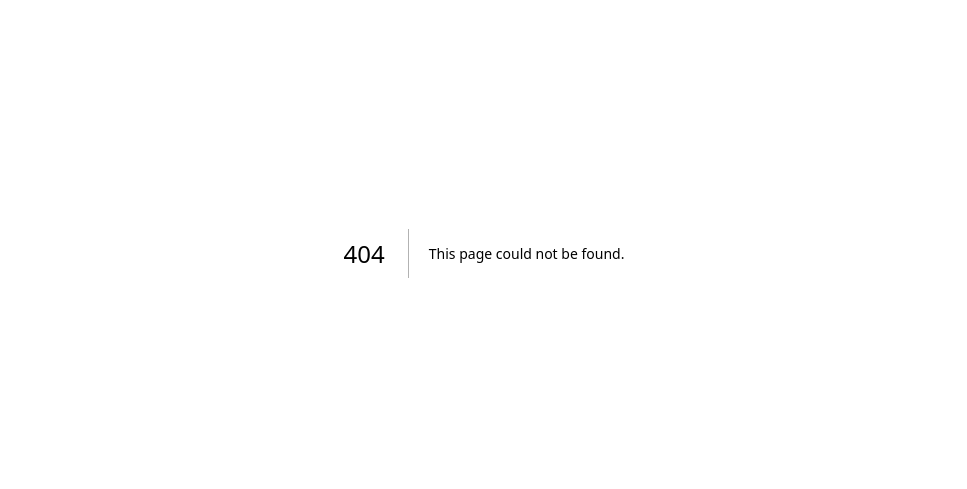
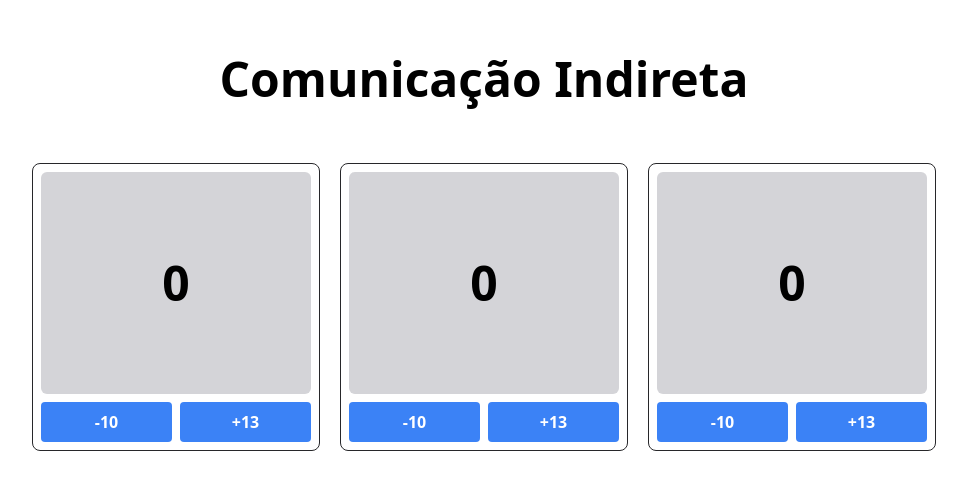
Before and after one commit to shenrique1970/app-inicial, a Next.js app: page /comunicacao/indireta in a window 1280 px wide. Before the commit this address had no page. Shown: the part 147-636 px from the top of the page, without its empty margins (156-1123 px from the left). Built offline with nearby package versions, Linux system fonts and the light colour scheme.

Commit message:
atualização

```diff
--- a/src/components/comunicacao/direta/Avo.tsx
+++ b/src/components/comunicacao/direta/Avo.tsx
@@ -15,14 +15,15 @@
             border border-gray
             bg-purple-500 text-white
         `}>
-            <div className="flex justify-center gap-2">
+            <div className="flex justify-center gap-2 text-2xl">
+                <span className="font-black">Avô</span>
                 <span>{props.nome}</span>
                 <span>{props.snome}</span>
             </div>
             <div className="flex gap-5">
-                <Pai />
-                <Pai />
-                <Pai />
+                <Pai nome="Sebastião" snome={props.snome}/>
+                <Pai nome="Mauro" snome={props.snome}/>
+                <Pai nome="Luis" snome={props.snome} />
             </div>
 
         </div>
--- a/src/components/comunicacao/direta/Filho.tsx
+++ b/src/components/comunicacao/direta/Filho.tsx
@@ -1,9 +1,20 @@
-export default function Filho() {
+interface FilhoProps {
+    nome: String
+    snome: string
+}
+
+export default function Filho(props: FilhoProps) {
+
     return (
         <div className={`
             flex justify-center items-center
             bg-green-500 rounded-md p-5 border border-white
         `}>
+            <div className="flex justify-center gap-2 text-2xl">
+                <span className="font-black">Filho</span>
+                <span>{props.nome}</span>
+                <span>{props.snome}</span>
+            </div>
 
         </div>
     )
--- a/src/components/comunicacao/direta/Pai.tsx
+++ b/src/components/comunicacao/direta/Pai.tsx
@@ -1,14 +1,24 @@
 import Filho from "./Filho";
 
-export default function Pai() {
+interface PaiProps {
+    nome: String
+    snome: string
+}
+
+export default function Pai(props: PaiProps) {
     return (
         <div className={`
-            flex gap-5
+            flex flex-col gap-5
             bg-blue-500 text-white border border-white
             rounded-md p-5
         `}>
-            <Filho />
-            <Filho />
+            <div className="flex justify-center gap-2 text-2xl">
+                <span className="font-black">Pai</span>
+                <span>{props.nome}</span>
+                <span>{props.snome}</span>
+            </div>
+            <Filho nome="Maria" snome={props.snome} />
+            <Filho nome="Rose" snome={props.snome} />
         </div>
     )
 }
--- /dev/null
+++ b/src/components/comunicacao/indireta/Botoes.tsx
@@ -0,0 +1,17 @@
+interface BotoesProps {
+    inc: (valor: number) => void
+    dec: (valor: number) => void
+}
+
+export default function Botoes(props: BotoesProps) {
+    return (
+        <div className="flex justify-between pt-2 gap-2">
+            <button className="botao flex-1" onClick={() => props.dec(10)}>
+                -10
+            </button>
+            <button className="botao flex-1" onClick={() => props.inc(13)}>
+                +13
+            </button>
+        </div>
+    )
+}
--- /dev/null
+++ b/src/components/comunicacao/indireta/Contador.tsx
@@ -0,0 +1,27 @@
+import { useState } from 'react'
+import Botoes from './Botoes'
+import Display from './Display'
+
+export default function Contador() {
+    const [num, setNum] = useState<number>(0)
+
+    function incrementar(valor: number) {
+        setNum(num + valor)
+    }
+
+    function decrementar(valor: number) {
+        setNum(num - valor)
+    }
+
+    return (
+        <div
+            className={`
+            flex flex-col p-2 w-72 h-72
+            border border-zinc-800 rounded-lg
+        `}
+        >
+            <Display valor={num} />
+            <Botoes inc={incrementar} dec={decrementar} />
+        </div>
+    )
+}
--- /dev/null
+++ b/src/components/comunicacao/indireta/Display.tsx
@@ -0,0 +1,14 @@
+interface DisplayProps {
+    valor: number
+}
+
+export default function Display (props: DisplayProps) {
+    return (
+        <div className={`
+            flex justify-center items-center flex-1
+            bg-zinc-300 text-5xl font-black rounded-md p-5
+        `}>
+            {props.valor}
+        </div>
+    )
+}
--- a/src/pages/comunicacao/direta.tsx
+++ b/src/pages/comunicacao/direta.tsx
@@ -3,8 +3,9 @@
 export default function PaginaDireta() {
     return (
         <div className='flex flex-col justify-center items-center h-screen'>
-            <h1 className='text-5xl mb-10'>Comunicação direta</h1>
+            <h1 className='text-5xl font-black mb-10'>Comunicação direta entre componentes</h1>
             <Avo nome='Sebatião' snome='Leite' />
+            <Avo nome='Antonio' snome='Leite' />
         </div>
     )
 }
--- /dev/null
+++ b/src/pages/comunicacao/indireta.tsx
@@ -0,0 +1,15 @@
+import Avo from '@/components/comunicacao/direta/Avo'
+import Contador from '@/components/comunicacao/indireta/Contador'
+
+export default function PaginaIndireta() {
+    return (
+        <div className="flex flex-col gap-5 justify-center items-center h-screen">
+            <h1 className="text-5xl font-black mb-10">Comunicação Indireta</h1>
+            <div className='flex gap-5'>
+                <Contador />
+                <Contador />
+                <Contador />
+            </div>
+        </div>
+    )
+}
--- /dev/null
+++ b/src/styles/componentes.css
@@ -0,0 +1,5 @@
+.botao {
+    @apply bg-blue-500 text-white;
+    @apply font-bold py-2 px-4 rounded;
+    @apply hover:bg-blue-600 text-white;
+}
--- a/src/styles/globals.css
+++ b/src/styles/globals.css
@@ -1,3 +1,4 @@
+@import url(componentes.css);
 @tailwind base;
 @tailwind components;
 @tailwind utilities;
```
